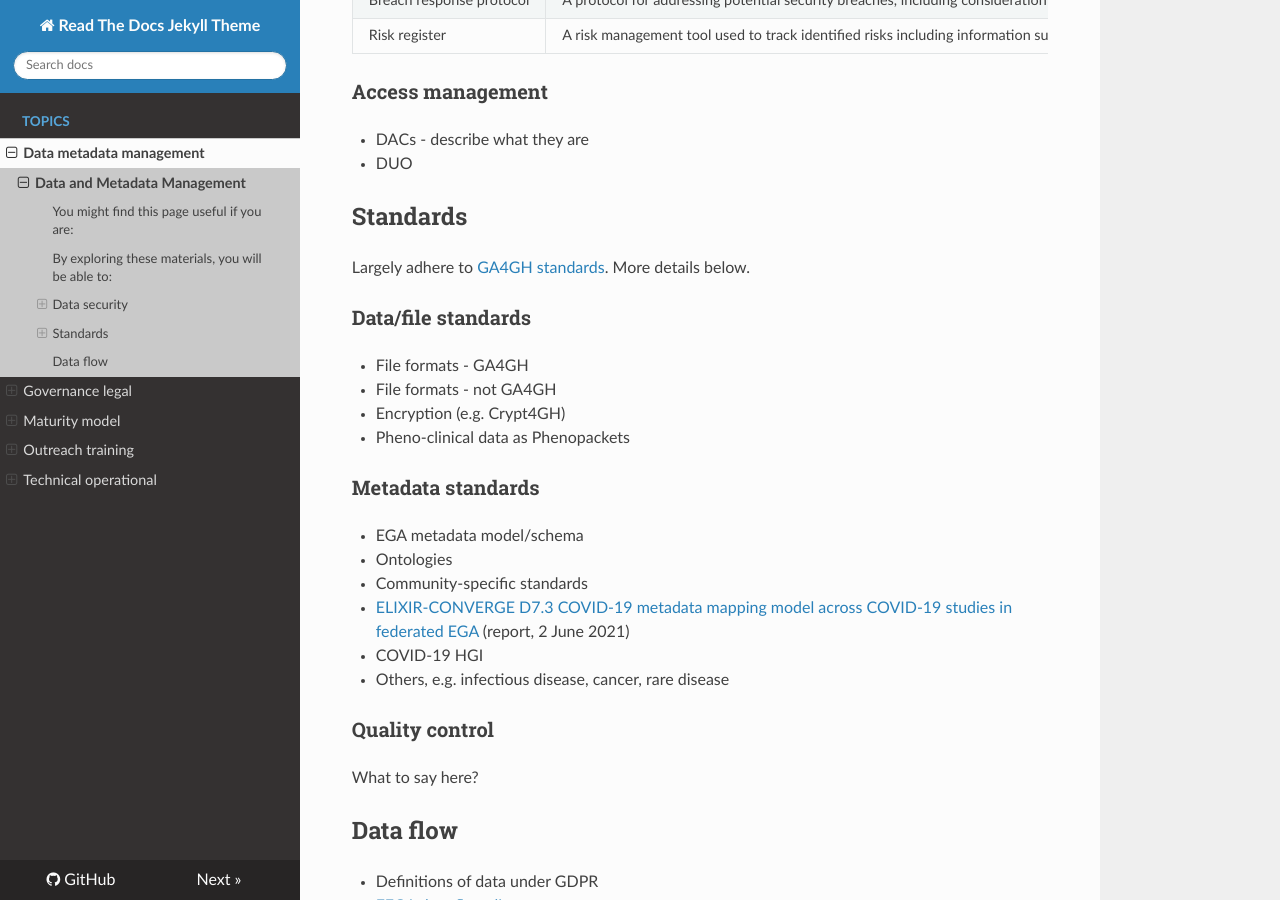
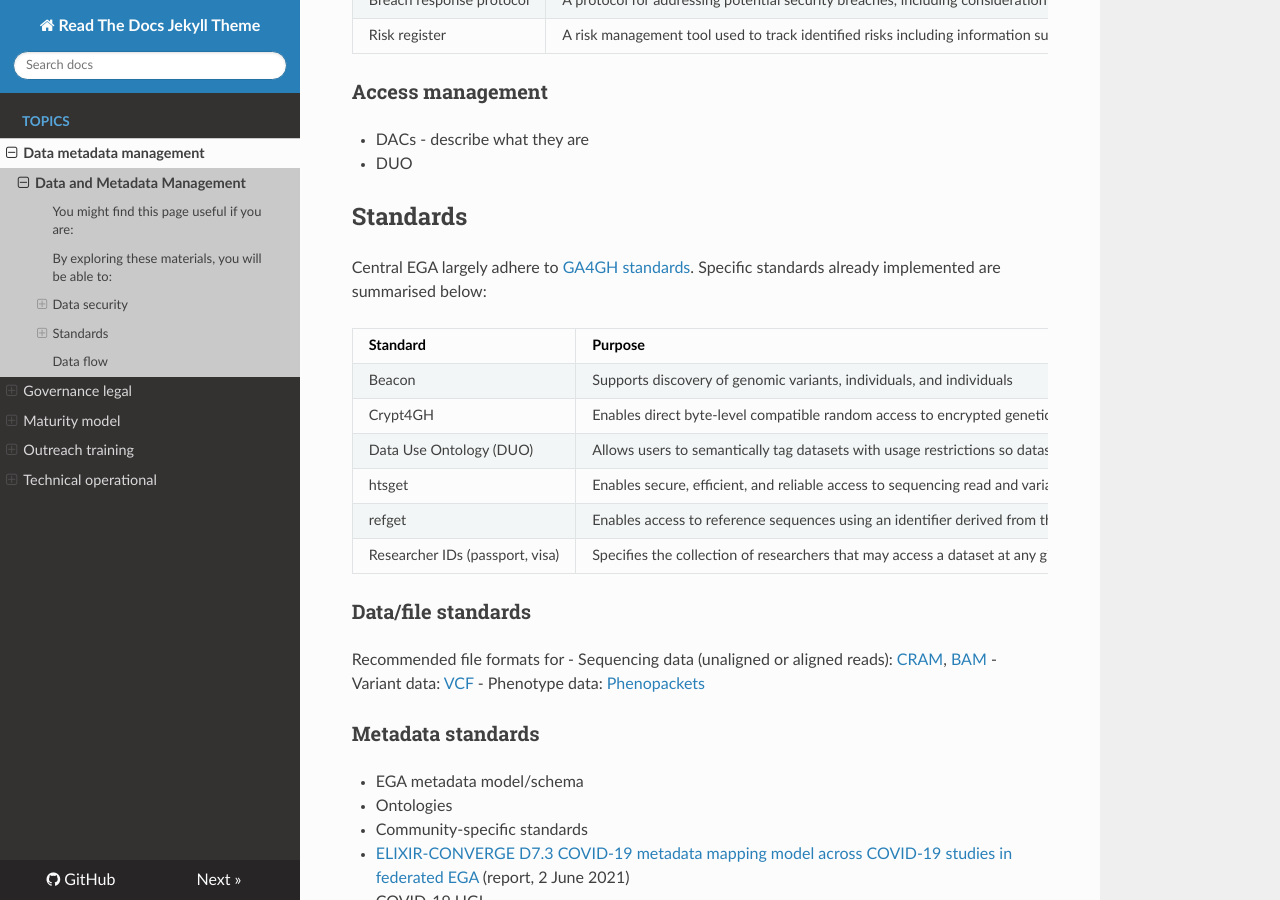
Before and after one commit to viklund/FEGA-onboarding, an MkDocs documentation site: the page built from docs/topics/data-metadata-management/README.md, in a window 1280 px wide and 900 px high, scrolled down 966 px. Built offline with MkDocs 1.6.1, drawn with Linux system fonts in a browser that asks for light colours; nearby versions of some CDN libraries.

Commit message:
Added GA4Gh and file format standards

```diff
--- a/docs/topics/data-metadata-management/README.md
+++ b/docs/topics/data-metadata-management/README.md
@@ -34,14 +34,23 @@ Summary of best practices recommended for FEGA nodes:
 
 ## Standards
 
-Largely adhere to [GA4GH standards](https://ega-archive.org/ga4gh). More details below.
+Central EGA largely adhere to [GA4GH standards](https://ega-archive.org/ga4gh). Specific standards already implemented are summarised below:
+
+| Standard | Purpose | Specification Version | Supported Version | Implementation | Publication/Preprint |
+|:---|:---|:---|:---|:---|:---|
+| Beacon | Supports discovery of genomic variants, individuals, and individuals | v1.0.1 | v0.3 | [Specification](https://github.com/ga4gh-beacon/specification-v2), [Documentation](https://ega-archive.org/beacon/#/), [Endpoint](https://ega-archive.org/beacon-api/) | N/A |
+| Crypt4GH | Enables direct byte-level compatible random access to encrypted genetic data stored in community standards (e.g. CRAM, VCF) | v1.0 | v1.0 | [Specification](http://samtools.github.io/hts-specs/crypt4gh.pdf), [Documentation](https://github.com/EGA-archive/crypt4gh), [Endpoints](https://ega-archive.org/federated#) | [DOI](https://doi.org/10.1093/bioinformatics/btab087) |
+| Data Use Ontology (DUO) | Allows users to semantically tag datasets with usage restrictions so datasets can be automatically discoverable based on a researcher's authorization level or intended use. | 2021-02-23 | 2021-02-23 | [Specification](https://github.com/EBISPOT/DUO), [Documentation](https://ega-archive.org/data-use-conditions), [Endpoint](https://www.ebi.ac.uk/ols/api/ontologies) | [DOI](https://doi.org/10.1016/j.xgen.2021.100028) |
+| htsget | Enables secure, efficient, and reliable access to sequencing read and variation data. | v1.3.0 | v1.0.0 | [Specification](http://samtools.github.io/hts-specs/htsget.html), [Documentation](https://github.com/EGA-archive/ega-download-client), [Endpoint](https://ega.ebi.ac.uk:8052/elixir/tickets/tickets) | [DOI](https://doi.org/10.1093/bioinformatics/bty492)|
+| refget | Enables access to reference sequences using an identifier derived from the sequence itself. | v1.2.6 | N/A | [Specification](http://samtools.github.io/hts-specs/refget.html), Documentation, Endpoint | [DOI](https://doi.org/10.1093/bioinformatics/btab524) |
+| Researcher IDs (passport, visa) | Specifies the collection of researchers that may access a dataset at any given time, and the credentials they must supply. | v1.0.1 | v1.0.1 | [Specification](https://github.com/ga4gh-duri/ga4gh-duri.github.io/blob/master/researcher_ids/ga4gh_passport_v1.md), [Documentation](https://docs.google.com/document/d/1FTzUYAfV5d2a0zoDkbY9Iy_L5NbSAnHeWnmY2NIrY8M/edit), [Endpoint](https://ega.ebi.ac.uk:8443/ega-permissions/swagger-ui/index.html) | [DOI](https://doi.org/10.1016/j.xgen.2021.100030) |
 
 ### Data/file standards
 
-- File formats - GA4GH
-- File formats - not GA4GH
-- Encryption (e.g. Crypt4GH)
-- Pheno-clinical data as Phenopackets
+Recommended file formats for
+- Sequencing data (unaligned or aligned reads): [CRAM](http://samtools.github.io/hts-specs/CRAMv3.pdf), [BAM](https://samtools.github.io/hts-specs/SAMv1.pdf)
+- Variant data: [VCF](https://samtools.github.io/hts-specs/VCFv4.2.pdf)
+- Phenotype data: [Phenopackets](https://doi.org/10.1101/2021.11.27.21266944)
 
 ### Metadata standards
 
```
